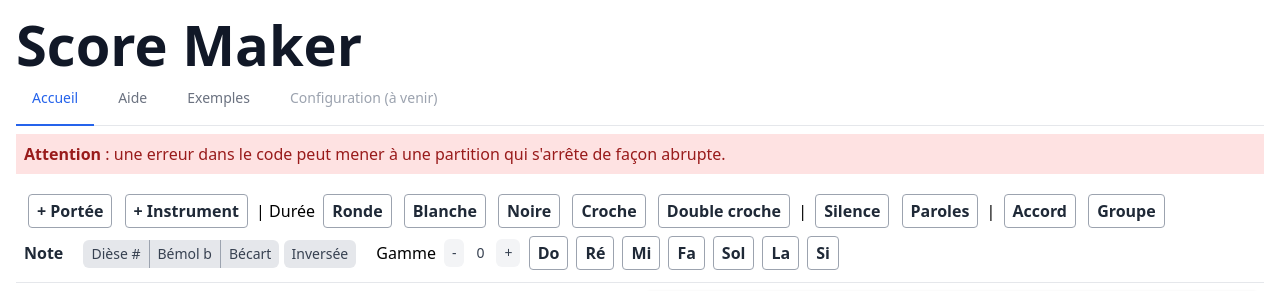
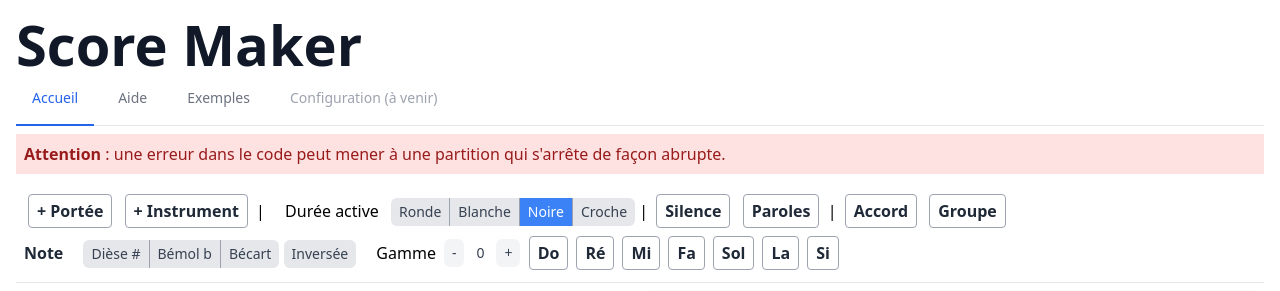
Before and after one commit to groscot/pygraving, a plain HTML site: page index.html in a window 1280 px wide. Shown: the top 291 px of the page. Drawn offline with nearby package versions, Linux system fonts and the light colour scheme; no server answers.

Commit message:
1.5 space for dotted + form duration radio

```diff
--- a/index.html
+++ b/index.html
@@ -86,10 +86,18 @@
         });
 
         const insertForm = document.getElementById('insertForm');
+
         const keywordButtons = insertForm.querySelectorAll('.keyword-btn');
         keywordButtons.forEach(button => {
             button.addEventListener('click', function(e) {
                 e.preventDefault();
+                insertAtCursor(this.dataset.insert);
+            });
+        });
+
+        const durationButtons = insertForm.querySelectorAll('.duration-btn');
+        durationButtons.forEach(button => {
+            button.addEventListener('click', function(e) {
                 insertAtCursor(this.dataset.insert);
             });
         });
@@ -150,12 +158,25 @@
             <input type="button" value="+ Portée" data-insert="\nBEGIN line\n" class="keyword-btn bg-white hover:bg-gray-100 text-gray-800 font-semibold py-1 px-2 border border-gray-400 rounded m-1">
             <input type="button" value="+ Instrument" data-insert="\nBEGIN grouped\n" class="keyword-btn bg-white hover:bg-gray-100 text-gray-800 font-semibold py-1 px-2 border border-gray-400 rounded m-1">
             |
-            Durée
-            <input type="button" value="Ronde" data-insert="\nSET duration 0\n" class="keyword-btn bg-white hover:bg-gray-100 text-gray-800 font-semibold py-1 px-2 border border-gray-400 rounded m-1">
-            <input type="button" value="Blanche" data-insert="\nSET duration 1\n" class="keyword-btn bg-white hover:bg-gray-100 text-gray-800 font-semibold py-1 px-2 border border-gray-400 rounded m-1">
-            <input type="button" value="Noire" data-insert="\nSET duration 2\n" class="keyword-btn bg-white hover:bg-gray-100 text-gray-800 font-semibold py-1 px-2 border border-gray-400 rounded m-1">
-            <input type="button" value="Croche" data-insert="\nSET duration 3\n" class="keyword-btn bg-white hover:bg-gray-100 text-gray-800 font-semibold py-1 px-2 border border-gray-400 rounded m-1">
-            <input type="button" value="Double croche" data-insert="\nSET duration 4\n" class="keyword-btn bg-white hover:bg-gray-100 text-gray-800 font-semibold py-1 px-2 border border-gray-400 rounded m-1">
+            <span class="inline-flex items-center ml-4 mr-2">Durée active</span>
+            <div class="inline-flex flex-wrap">
+                <label class="inline-flex items-center m-0 cursor-pointer">
+                    <input type="radio" name="duration" value="#" class="hidden peer duration-btn" data-insert="SET duration 0\n">
+                    <span class="px-2 py-1 text-sm border-r border-gray-400 rounded-l-md bg-gray-200 text-gray-700 peer-checked:bg-blue-500 peer-checked:text-white">Ronde</span>
+                </label>
+                <label class="inline-flex items-center m-0 cursor-pointer">
+                    <input type="radio" name="duration" value="b" class="hidden peer duration-btn" data-insert="SET duration 1\n">
+                    <span class="px-2 py-1 text-sm border-r border-gray-400 bg-gray-200 text-gray-700 peer-checked:bg-blue-500 peer-checked:text-white">Blanche</span>
+                </label>
+                <label class="inline-flex items-center m-0 cursor-pointer">
+                    <input type="radio" name="duration" value="b" class="hidden peer duration-btn" data-insert="SET duration 2\n" checked="checked">
+                    <span class="px-2 py-1 text-sm border-r border-gray-400 bg-gray-200 text-gray-700 peer-checked:bg-blue-500 peer-checked:text-white">Noire</span>
+                </label>
+                <label class="inline-flex items-center m-0 cursor-pointer">
+                    <input type="radio" name="duration" value="n" class="hidden peer duration-btn" data-insert="SET duration 3\n">
+                    <span class="px-2 py-1 text-sm rounded-r-md bg-gray-200 text-gray-700 peer-checked:bg-blue-500 peer-checked:text-white">Croche</span>
+                </label>
+            </div>
             |
             <input type="button" value="Silence" data-insert="_" class="keyword-btn bg-white hover:bg-gray-100 text-gray-800 font-semibold py-1 px-2 border border-gray-400 rounded m-1">
             <input type="button" value="Paroles" data-insert="[]" class="keyword-btn bg-white hover:bg-gray-100 text-gray-800 font-semibold py-1 px-2 border border-gray-400 rounded m-1">
```
Also changed, not shown: 1 other file.
